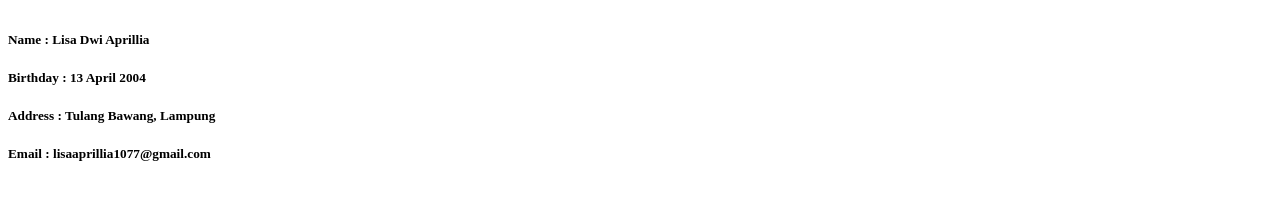
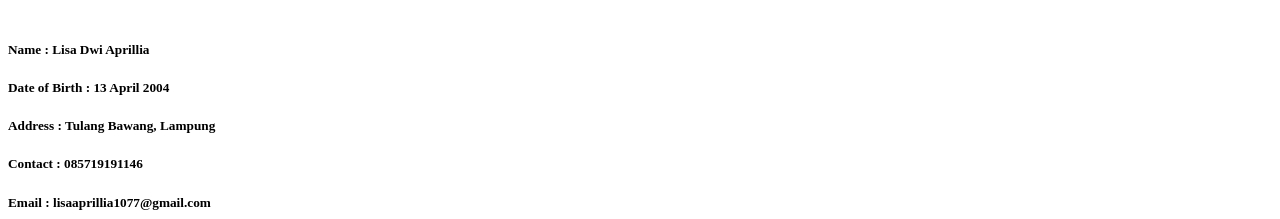
Before and after one commit to lisadwiaprillia/wad_project1, a plain HTML site: page index.html in a window 1280 px wide. Shown: the part 1135-1354 px from the top of the page. Drawn offline with Linux system fonts and the light colour scheme.

Commit message:
Add files via upload

```diff
--- a/index.html
+++ b/index.html
@@ -7,15 +7,16 @@
     <body>
         <h1><b>CV ONLINE</b></h1>
         <br>
-        <img src = "foto\IMG_20211013_165526_380-.jpg" >
-        <br>
+        <img src = "foto\IMG_20211013_165526_380-.jpg" widht = "718" height = "958">
+        <br> <hr>
         <h2>Biodata</h2>
         <br>
         <h5>Name            : Lisa Dwi Aprillia</h5>
-        <h5>Birthday        : 13 April 2004</h5>
+        <h5>Date of Birth   : 13 April 2004</h5>
         <h5>Address         : Tulang Bawang, Lampung</h5>
+        <h5>Contact         : 085719191146</h5>
         <h5>Email           : lisaaprillia1077@gmail.com</h5>
-        <br>
+        <br> <hr>
         <h2>Education</h2>
         <table border="1">
             <thead>
```
